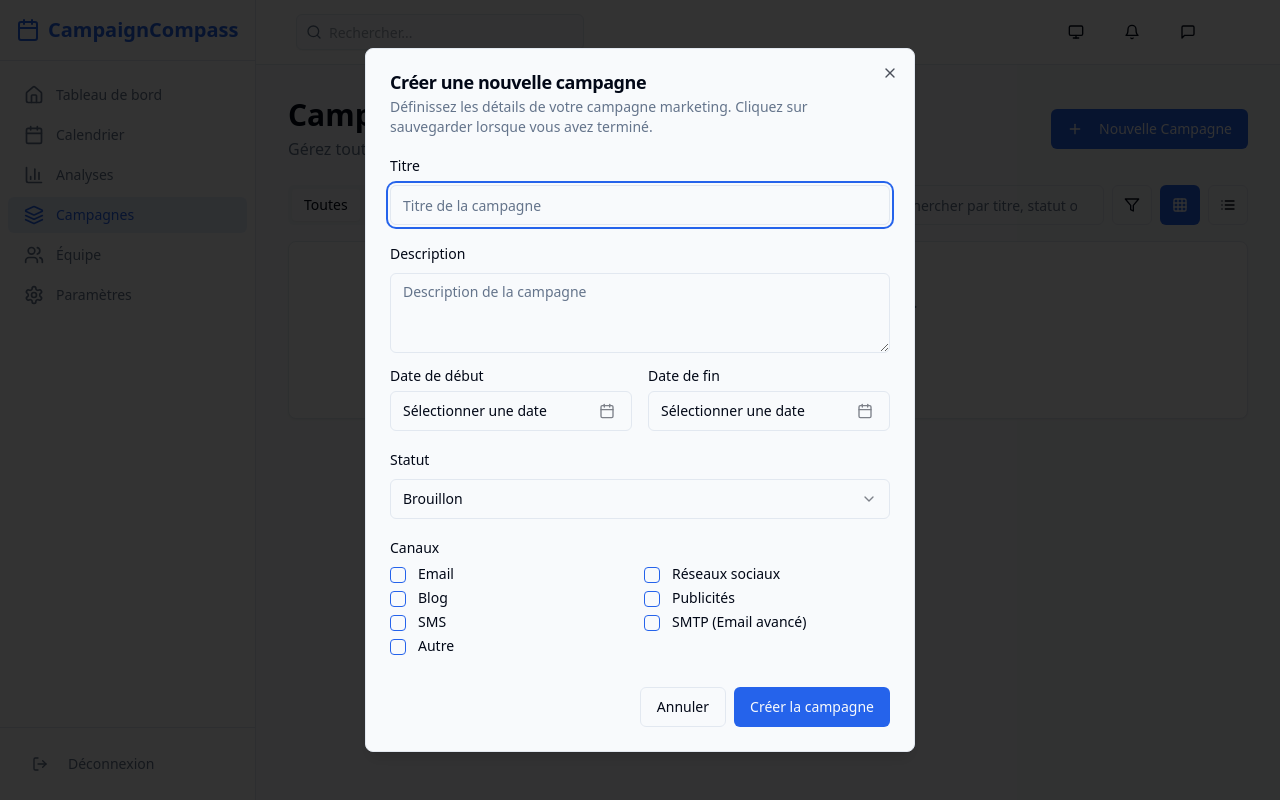
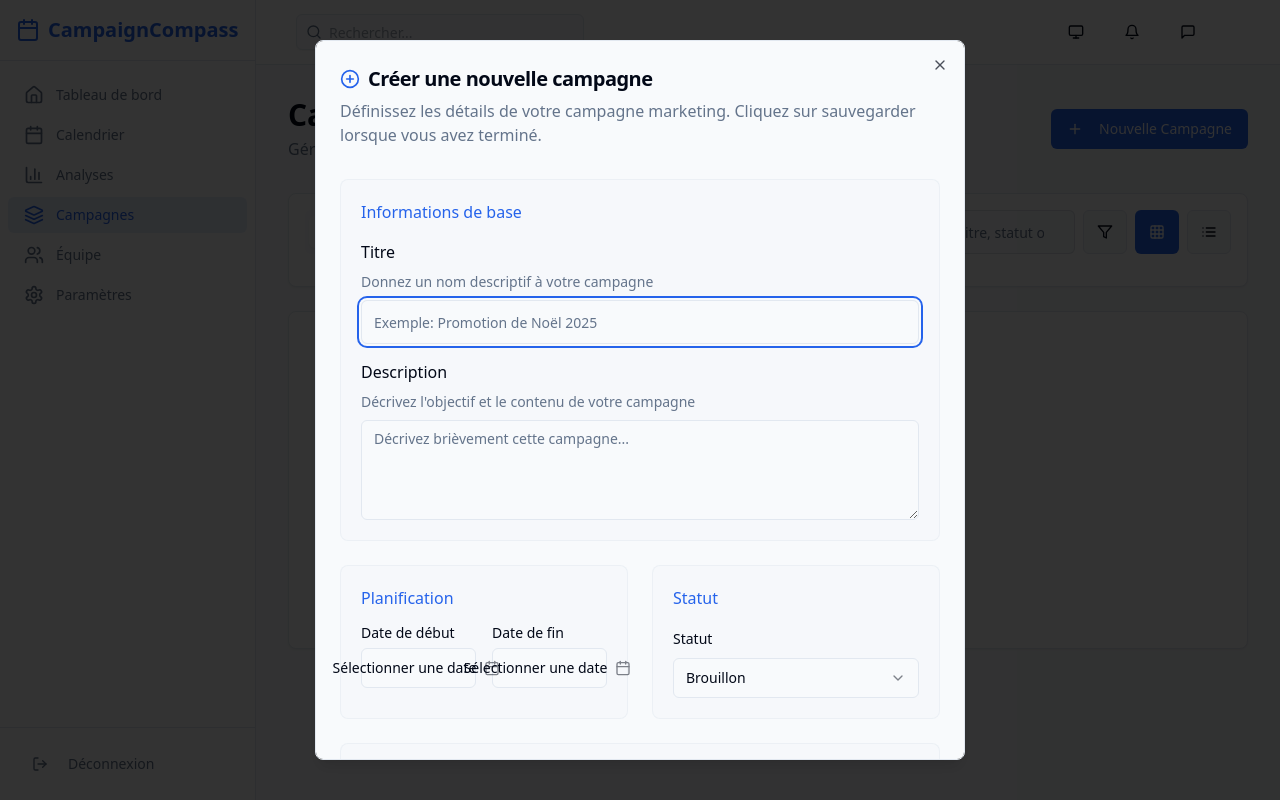
Before and after one commit to ghostland-dev/campaign-compass-platform, a React (Vite) app: page /campaigns in a window 1280 px wide. Both pictures are taken after a click on the button "Nouvelle Campagne". Built offline with nearby package versions, Linux system fonts and the light colour scheme.

Commit message:
Refactor: Improve UI and UX of modals and layouts
This commit refactors the UI and UX of modals and layouts to improve the user experience.

```diff
--- a/package.json
+++ b/package.json
@@ -45,6 +45,7 @@
     "cmdk": "^1.0.0",
     "date-fns": "^3.6.0",
     "embla-carousel-react": "^8.3.0",
+    "framer-motion": "^10.16.4",
     "input-otp": "^1.2.4",
     "lucide-react": "^0.462.0",
     "next-themes": "^0.3.0",
--- a/src/components/campaign-modal/BasicInfoFields.tsx
+++ b/src/components/campaign-modal/BasicInfoFields.tsx
@@ -1,6 +1,6 @@
 
 import React from 'react';
-import { FormField, FormItem, FormLabel, FormControl, FormMessage } from '@/components/ui/form';
+import { FormField, FormItem, FormLabel, FormControl, FormMessage, FormDescription } from '@/components/ui/form';
 import { Input } from '@/components/ui/input';
 import { Textarea } from '@/components/ui/textarea';
 import { UseFormReturn } from 'react-hook-form';
@@ -12,15 +12,22 @@ interface BasicInfoFieldsProps {
 
 const BasicInfoFields: React.FC<BasicInfoFieldsProps> = ({ form }) => {
   return (
-    <>
+    <div className="space-y-4">
       <FormField
         control={form.control}
         name="title"
         render={({ field }) => (
           <FormItem>
-            <FormLabel>Titre</FormLabel>
+            <FormLabel className="text-base">Titre</FormLabel>
+            <FormDescription>
+              Donnez un nom descriptif à votre campagne
+            </FormDescription>
             <FormControl>
-              <Input placeholder="Titre de la campagne" {...field} />
+              <Input
+                placeholder="Exemple: Promotion de Noël 2025"
+                {...field}
+                className="h-11"
+              />
             </FormControl>
             <FormMessage />
           </FormItem>
@@ -32,15 +39,22 @@ const BasicInfoFields: React.FC<BasicInfoFieldsProps> = ({ form }) => {
         name="description"
         render={({ field }) => (
           <FormItem>
-            <FormLabel>Description</FormLabel>
+            <FormLabel className="text-base">Description</FormLabel>
+            <FormDescription>
+              Décrivez l'objectif et le contenu de votre campagne
+            </FormDescription>
             <FormControl>
-              <Textarea placeholder="Description de la campagne" {...field} />
+              <Textarea
+                placeholder="Décrivez brièvement cette campagne..."
+                {...field}
+                className="min-h-[100px] resize-y"
+              />
             </FormControl>
             <FormMessage />
           </FormItem>
         )}
       />
-    </>
+    </div>
   );
 };
 
--- a/src/components/campaign-modal/CampaignForm.tsx
+++ b/src/components/campaign-modal/CampaignForm.tsx
@@ -11,6 +11,7 @@ import DateFields from './DateFields';
 import StatusField from './StatusField';
 import ChannelsField from './ChannelsField';
 import ChannelDetailsFields from './ChannelDetailsFields';
+import { Save, X } from 'lucide-react';
 
 interface CampaignFormProps {
   onSubmit: (values: CampaignFormValues) => void;
@@ -47,22 +48,48 @@ const CampaignForm: React.FC<CampaignFormProps> = ({
 
   return (
     <Form {...form}>
-      <form onSubmit={form.handleSubmit(handleSubmit)} className="space-y-4">
-        <BasicInfoFields form={form} />
-        <DateFields form={form} />
-        <StatusField form={form} />
-        <ChannelsField form={form} />
-        <ChannelDetailsFields form={form} />
+      <form onSubmit={form.handleSubmit(handleSubmit)} className="space-y-6">
+        <div className="bg-muted/30 rounded-lg p-5 border border-border/50">
+          <h3 className="font-medium mb-4 text-primary">Informations de base</h3>
+          <BasicInfoFields form={form} />
+        </div>
 
-        <DialogFooter className="pt-4">
+        <div className="grid grid-cols-1 md:grid-cols-2 gap-6">
+          <div className="bg-muted/30 rounded-lg p-5 border border-border/50">
+            <h3 className="font-medium mb-4 text-primary">Planification</h3>
+            <DateFields form={form} />
+          </div>
+
+          <div className="bg-muted/30 rounded-lg p-5 border border-border/50">
+            <h3 className="font-medium mb-4 text-primary">Statut</h3>
+            <StatusField form={form} />
+          </div>
+        </div>
+
+        <div className="bg-muted/30 rounded-lg p-5 border border-border/50">
+          <h3 className="font-medium mb-4 text-primary">Canaux de diffusion</h3>
+          <ChannelsField form={form} />
+        </div>
+
+        <div className="bg-muted/30 rounded-lg p-5 border border-border/50">
+          <h3 className="font-medium mb-4 text-primary">Paramètres des canaux</h3>
+          <ChannelDetailsFields form={form} />
+        </div>
+
+        <DialogFooter className="gap-2 pt-4">
           <Button
             type="button"
             variant="outline"
             onClick={onCancel}
+            className="gap-2"
           >
+            <X className="h-4 w-4" />
             Annuler
           </Button>
-          <Button type="submit">{submitButtonText}</Button>
+          <Button type="submit" className="gap-2">
+            <Save className="h-4 w-4" />
+            {submitButtonText}
+          </Button>
         </DialogFooter>
       </form>
     </Form>
--- a/src/components/campaign-modal/CampaignFormSchema.ts
+++ b/src/components/campaign-modal/CampaignFormSchema.ts
@@ -3,47 +3,55 @@ import { z } from 'zod';
 import { Channel, CampaignStatus } from '@/types';
 
 export const formSchema = z.object({
-  title: z.string().min(2, { message: 'Le titre doit contenir au moins 2 caractères' }),
+  title: z.string().min(2, { message: 'Le titre doit contenir au moins 2 caractères' }).max(100, { message: 'Le titre ne doit pas dépasser 100 caractères' }),
   description: z.string().optional(),
   startDate: z.date({ required_error: 'La date de début est requise' }),
-  endDate: z.date({ required_error: 'La date de fin est requise' }),
-  status: z.enum(['draft', 'active', 'paused', 'completed'] as const),
+  endDate: z.date({ required_error: 'La date de fin est requise' })
+    .refine(d => d instanceof Date, { message: 'Veuillez sélectionner une date valide' }),
+  status: z.enum(['draft', 'active', 'paused', 'completed'] as const, {
+    required_error: 'Le statut est requis',
+    invalid_type_error: 'Statut invalide',
+  }),
   channels: z.array(z.string().refine((val): val is Channel => {
     return ['email', 'social', 'blog', 'ads', 'sms', 'smtp', 'other'].includes(val);
-  }, { message: 'Canal invalide' })),
+  }, { message: 'Canal invalide' })).min(1, { message: 'Sélectionnez au moins un canal' }),
   channelDetails: z.object({
     sms: z.object({
-      message: z.string(),
-      recipients: z.number(),
-    }).optional(),
+      message: z.string().optional().default(''),
+      recipients: z.number().optional().default(0),
+    }).optional().default({ message: '', recipients: 0 }),
     smtp: z.object({
-      subject: z.string(),
-      template: z.string(),
-      recipients: z.number(),
-    }).optional(),
+      subject: z.string().optional().default(''),
+      template: z.string().optional().default(''),
+      recipients: z.number().optional().default(0),
+    }).optional().default({ subject: '', template: '', recipients: 0 }),
     social: z.object({
-      platforms: z.array(z.string()),
-      content: z.string(),
-    }).optional(),
-  }).optional(),
+      platforms: z.array(z.string()).optional().default([]),
+      content: z.string().optional().default(''),
+    }).optional().default({ platforms: [], content: '' }),
+  }).optional().default({
+    sms: { message: '', recipients: 0 },
+    smtp: { subject: '', template: '', recipients: 0 },
+    social: { platforms: [], content: '' }
+  }),
 });
 
 export type CampaignFormValues = z.infer<typeof formSchema>;
 
 export const channelOptions = [
-  { id: 'email' as Channel, label: 'Email' },
-  { id: 'social' as Channel, label: 'Réseaux sociaux' },
-  { id: 'blog' as Channel, label: 'Blog' },
-  { id: 'ads' as Channel, label: 'Publicités' },
-  { id: 'sms' as Channel, label: 'SMS' },
-  { id: 'smtp' as Channel, label: 'SMTP (Email avancé)' },
-  { id: 'other' as Channel, label: 'Autre' },
+  { id: 'email' as Channel, label: 'Email', description: 'Campagnes par email direct' },
+  { id: 'social' as Channel, label: 'Réseaux sociaux', description: 'Publications sur les plateformes sociales' },
+  { id: 'blog' as Channel, label: 'Blog', description: 'Articles de blog et contenu web' },
+  { id: 'ads' as Channel, label: 'Publicités', description: 'Annonces payantes en ligne' },
+  { id: 'sms' as Channel, label: 'SMS', description: 'Messages texte vers mobiles' },
+  { id: 'smtp' as Channel, label: 'SMTP (Email avancé)', description: 'Emails personnalisés via SMTP' },
+  { id: 'other' as Channel, label: 'Autre', description: 'Autres types de canaux' },
 ];
 
 export const socialPlatformOptions = [
-  { id: 'facebook', label: 'Facebook' },
-  { id: 'instagram', label: 'Instagram' },
-  { id: 'twitter', label: 'Twitter' },
-  { id: 'linkedin', label: 'LinkedIn' },
-  { id: 'tiktok', label: 'TikTok' },
+  { id: 'facebook', label: 'Facebook', icon: 'facebook' },
+  { id: 'instagram', label: 'Instagram', icon: 'instagram' },
+  { id: 'twitter', label: 'Twitter', icon: 'twitter' },
+  { id: 'linkedin', label: 'LinkedIn', icon: 'linkedin' },
+  { id: 'tiktok', label: 'TikTok', icon: 'tiktok' },
 ];
--- a/src/components/campaign-modal/index.tsx
+++ b/src/components/campaign-modal/index.tsx
@@ -9,6 +9,7 @@ import {
 } from '@/components/ui/dialog';
 import CampaignForm from './CampaignForm';
 import { CampaignFormValues } from './CampaignFormSchema';
+import { PlusCircle } from 'lucide-react';
 
 interface CampaignModalProps {
   open: boolean;
@@ -30,10 +31,13 @@ const CampaignModal: React.FC<CampaignModalProps> = ({
 
   return (
     <Dialog open={open} onOpenChange={onOpenChange}>
-      <DialogContent className="sm:max-w-[550px]">
-        <DialogHeader>
-          <DialogTitle>Créer une nouvelle campagne</DialogTitle>
-          <DialogDescription>
+      <DialogContent className="sm:max-w-[650px] max-h-[90vh] overflow-y-auto p-6">
+        <DialogHeader className="mb-4">
+          <div className="flex items-center gap-2">
+            <PlusCircle className="h-5 w-5 text-primary" />
+            <DialogTitle className="text-xl">Créer une nouvelle campagne</DialogTitle>
+          </div>
+          <DialogDescription className="text-base mt-2">
             Définissez les détails de votre campagne marketing. Cliquez sur sauvegarder lorsque vous avez terminé.
           </DialogDescription>
         </DialogHeader>
--- a/src/components/campaigns/CampaignFilters.tsx
+++ b/src/components/campaigns/CampaignFilters.tsx
@@ -2,8 +2,9 @@
 import React from 'react';
 import { Input } from '@/components/ui/input';
 import { Button } from '@/components/ui/button';
-import { Search, Filter, Grid, List } from 'lucide-react';
+import { Search, Filter, Grid, List, Calendar, Clock, Users } from 'lucide-react';
 import { TabsList, TabsTrigger } from "@/components/ui/tabs";
+import { Tooltip, TooltipContent, TooltipProvider, TooltipTrigger } from "@/components/ui/tooltip";
 import {
   DropdownMenu,
   DropdownMenuContent,
@@ -12,6 +13,7 @@ import {
   DropdownMenuSeparator,
   DropdownMenuTrigger
 } from "@/components/ui/dropdown-menu";
+import { Badge } from "@/components/ui/badge";
 
 interface CampaignFiltersProps {
   searchTerm: string;
@@ -31,60 +33,112 @@ const CampaignFilters: React.FC<CampaignFiltersProps> = ({
   setIsGridView
 }) => {
   return (
-    <div className="w-full">
+    <div className="w-full bg-card shadow-sm rounded-lg p-4 border border-border">
       <div className="flex flex-col md:flex-row justify-between items-start md:items-center gap-4 mb-4">
-        <TabsList className="mb-2 md:mb-0">
-          <TabsTrigger value="all">Toutes</TabsTrigger>
-          <TabsTrigger value="active">Actives</TabsTrigger>
-          <TabsTrigger value="draft">Planifiées</TabsTrigger>
-          <TabsTrigger value="paused">En pause</TabsTrigger>
-          <TabsTrigger value="completed">Terminées</TabsTrigger>
+        <TabsList className="h-11 p-1 mb-2 md:mb-0 bg-muted/50">
+          <TabsTrigger value="all" className="rounded-md data-[state=active]:bg-white data-[state=active]:shadow-sm">
+            Toutes
+          </TabsTrigger>
+          <TabsTrigger value="active" className="rounded-md data-[state=active]:bg-white data-[state=active]:shadow-sm">
+            <div className="flex items-center">
+              Actives
+              <Badge className="ml-2 bg-marketing-campaign-active text-white">
+                {activeTab === 'active' ? '5' : ''}
+              </Badge>
+            </div>
+          </TabsTrigger>
+          <TabsTrigger value="draft" className="rounded-md data-[state=active]:bg-white data-[state=active]:shadow-sm">
+            Planifiées
+          </TabsTrigger>
+          <TabsTrigger value="paused" className="rounded-md data-[state=active]:bg-white data-[state=active]:shadow-sm">
+            En pause
+          </TabsTrigger>
+          <TabsTrigger value="completed" className="rounded-md data-[state=active]:bg-white data-[state=active]:shadow-sm">
+            Terminées
+          </TabsTrigger>
         </TabsList>
 
-        <div className="flex flex-col md:flex-row items-stretch md:items-center gap-2">
-          <div className="relative flex-1 min-w-[200px]">
-            <Search className="absolute left-2.5 top-2.5 h-4 w-4 text-muted-foreground" />
+        <div className="flex flex-col md:flex-row items-stretch md:items-center gap-2 w-full md:w-auto">
+          <div className="relative flex-1 min-w-[250px]">
+            <Search className="absolute left-3 top-1/2 transform -translate-y-1/2 h-4 w-4 text-muted-foreground" />
             <Input
               type="search"
               placeholder="Rechercher par titre, statut ou canal..."
-              className="pl-8"
+              className="pl-9 pr-4 h-11 border-muted-foreground/20"
               value={searchTerm}
               onChange={(e) => onSearchChange(e.target.value)}
             />
           </div>
 
           <div className="flex space-x-2">
+            <TooltipProvider>
               <DropdownMenu>
+                <Tooltip>
+                  <TooltipTrigger asChild>
                     <DropdownMenuTrigger asChild>
-                <Button variant="outline" size="icon">
+                      <Button variant="outline" size="icon" className="h-11 w-11">
                         <Filter className="h-4 w-4" />
                       </Button>
                     </DropdownMenuTrigger>
-              <DropdownMenuContent align="end">
-                <DropdownMenuLabel>Filtres</DropdownMenuLabel>
+                  </TooltipTrigger>
+                  <TooltipContent>
+                    <p>Filtres avancés</p>
+                  </TooltipContent>
+                </Tooltip>
+                <DropdownMenuContent align="end" className="w-56">
+                  <DropdownMenuLabel>Filtres avancés</DropdownMenuLabel>
                   <DropdownMenuSeparator />
-                <DropdownMenuItem>Date de création</DropdownMenuItem>
-                <DropdownMenuItem>Canaux</DropdownMenuItem>
-                <DropdownMenuItem>Propriétaires</DropdownMenuItem>
+                  <DropdownMenuItem className="flex items-center">
+                    <Calendar className="mr-2 h-4 w-4" />
+                    <span>Date de création</span>
+                  </DropdownMenuItem>
+                  <DropdownMenuItem className="flex items-center">
+                    <Clock className="mr-2 h-4 w-4" />
+                    <span>Date de fin</span>
+                  </DropdownMenuItem>
+                  <DropdownMenuItem className="flex items-center">
+                    <Users className="mr-2 h-4 w-4" />
+                    <span>Propriétaires</span>
+                  </DropdownMenuItem>
                 </DropdownMenuContent>
               </DropdownMenu>
+            </TooltipProvider>
 
+            <TooltipProvider>
+              <Tooltip>
+                <TooltipTrigger asChild>
                   <Button
                     variant={isGridView ? "default" : "outline"}
                     size="icon"
                     onClick={() => setIsGridView(true)}
-              title="Vue grille"
+                    className="h-11 w-11"
                   >
                     <Grid className="h-4 w-4" />
                   </Button>
+                </TooltipTrigger>
+                <TooltipContent>
+                  <p>Vue grille</p>
+                </TooltipContent>
+              </Tooltip>
+            </TooltipProvider>
+
+            <TooltipProvider>
+              <Tooltip>
+                <TooltipTrigger asChild>
                   <Button
                     variant={!isGridView ? "default" : "outline"}
                     size="icon"
                     onClick={() => setIsGridView(false)}
-              title="Vue liste"
+                    className="h-11 w-11"
                   >
                     <List className="h-4 w-4" />
                   </Button>
+                </TooltipTrigger>
+                <TooltipContent>
+                  <p>Vue liste</p>
+                </TooltipContent>
+              </Tooltip>
+            </TooltipProvider>
           </div>
         </div>
       </div>
--- a/src/components/campaigns/CampaignGrid.tsx
+++ b/src/components/campaigns/CampaignGrid.tsx
@@ -3,7 +3,8 @@ import React from 'react';
 import { Campaign } from '@/types';
 import CampaignCard from '@/components/CampaignCard';
 import { Button } from '@/components/ui/button';
-import { Plus } from 'lucide-react';
+import { Plus, FileSpreadsheet } from 'lucide-react';
+import { motion } from 'framer-motion';
 
 interface CampaignGridProps {
   campaigns: Campaign[];
@@ -22,35 +23,69 @@ const CampaignGrid: React.FC<CampaignGridProps> = ({
   activeTab,
   onCreateCampaign
 }) => {
+  // Variants pour l'animation des cartes
+  const container = {
+    hidden: { opacity: 0 },
+    show: {
+      opacity: 1,
+      transition: {
+        staggerChildren: 0.1
+      }
+    }
+  };
+
+  const item = {
+    hidden: { opacity: 0, y: 20 },
+    show: { opacity: 1, y: 0 }
+  };
+
   return (
-    <div className={isGridView ? "grid grid-cols-1 md:grid-cols-2 lg:grid-cols-3 gap-6" : "space-y-4"}>
+    <div className="relative min-h-[300px]">
       {campaigns.length > 0 ? (
-        campaigns.map((campaign) => (
-          <CampaignCard
-            key={campaign.id}
-            campaign={campaign}
-            onDelete={onDelete}
-          />
-        ))
+        <motion.div
+          variants={container}
+          initial="hidden"
+          animate="show"
+          className={isGridView
+            ? "grid grid-cols-1 md:grid-cols-2 lg:grid-cols-3 gap-6"
+            : "space-y-4"
+          }
+        >
+          {campaigns.map((campaign) => (
+            <motion.div key={campaign.id} variants={item}>
+              <CampaignCard
+                campaign={campaign}
+                onDelete={onDelete}
+              />
+            </motion.div>
+          ))}
+        </motion.div>
       ) : (
-        <div className="col-span-full text-center py-12 bg-card rounded-lg shadow-sm border border-border">
-          <p className="text-muted-foreground">
+        <motion.div
+          initial={{ opacity: 0 }}
+          animate={{ opacity: 1 }}
+          transition={{ duration: 0.5 }}
+          className="col-span-full flex flex-col items-center justify-center py-16 px-6 bg-card rounded-lg shadow-sm border border-border"
+        >
+          <FileSpreadsheet className="h-16 w-16 text-muted-foreground mb-4 opacity-50" />
+          <h3 className="text-xl font-medium mb-2">Aucune campagne trouvée</h3>
+          <p className="text-muted-foreground text-center max-w-md mb-6">
             {searchTerm.trim()
               ? "Aucune campagne ne correspond à votre recherche."
               : activeTab !== "all"
                 ? `Aucune campagne avec le statut "${activeTab}" trouvée.`
                 : "Aucune campagne n'a encore été créée."}
           </p>
-          {!searchTerm.trim() && activeTab === "all" && (
+          {!searchTerm.trim() && (
             <Button
-              variant="outline"
-              className="mt-4"
+              size="lg"
               onClick={onCreateCampaign}
+              className="gap-2"
             >
-              <Plus className="mr-2 h-4 w-4" /> Créer votre première campagne
+              <Plus className="h-5 w-5" /> Créer une campagne
             </Button>
           )}
-        </div>
+        </motion.div>
       )}
     </div>
   );
--- a/src/pages/Campaigns.tsx
+++ b/src/pages/Campaigns.tsx
@@ -7,6 +7,7 @@ import { useCampaigns } from '@/hooks/useCampaigns';
 import CampaignHeader from '@/components/campaigns/CampaignHeader';
 import CampaignFilters from '@/components/campaigns/CampaignFilters';
 import CampaignGrid from '@/components/campaigns/CampaignGrid';
+import { motion } from 'framer-motion';
 
 const Campaigns = () => {
   const {
@@ -25,10 +26,21 @@ const Campaigns = () => {
 
   return (
     <Layout>
-      <div className="flex flex-col space-y-6">
+      <div className="flex flex-col space-y-8 animate-fade-in">
+        <motion.div
+          initial={{ opacity: 0, y: -10 }}
+          animate={{ opacity: 1, y: 0 }}
+          transition={{ duration: 0.3 }}
+        >
           <CampaignHeader onCreateCampaign={() => setShowCampaignModal(true)} />
+        </motion.div>
 
-        <Tabs value={activeTab} onValueChange={setActiveTab}>
+        <motion.div
+          initial={{ opacity: 0 }}
+          animate={{ opacity: 1 }}
+          transition={{ duration: 0.5, delay: 0.1 }}
+        >
+          <Tabs value={activeTab} onValueChange={setActiveTab} className="w-full">
             <CampaignFilters
               searchTerm={searchTerm}
               onSearchChange={setSearchTerm}
@@ -38,7 +50,7 @@ const Campaigns = () => {
               setIsGridView={setIsGridView}
             />
 
-          <TabsContent value={activeTab} className="mt-0">
+            <TabsContent value={activeTab} className="mt-6">
               <CampaignGrid
                 campaigns={campaigns}
                 isGridView={isGridView}
@@ -49,6 +61,7 @@ const Campaigns = () => {
               />
             </TabsContent>
           </Tabs>
+        </motion.div>
       </div>
 
       <CampaignModal
```
Also changed, not shown: 1 other file (tests, documents, lock files or other folders). Lines whose indentation alone changed are shown as unchanged.
